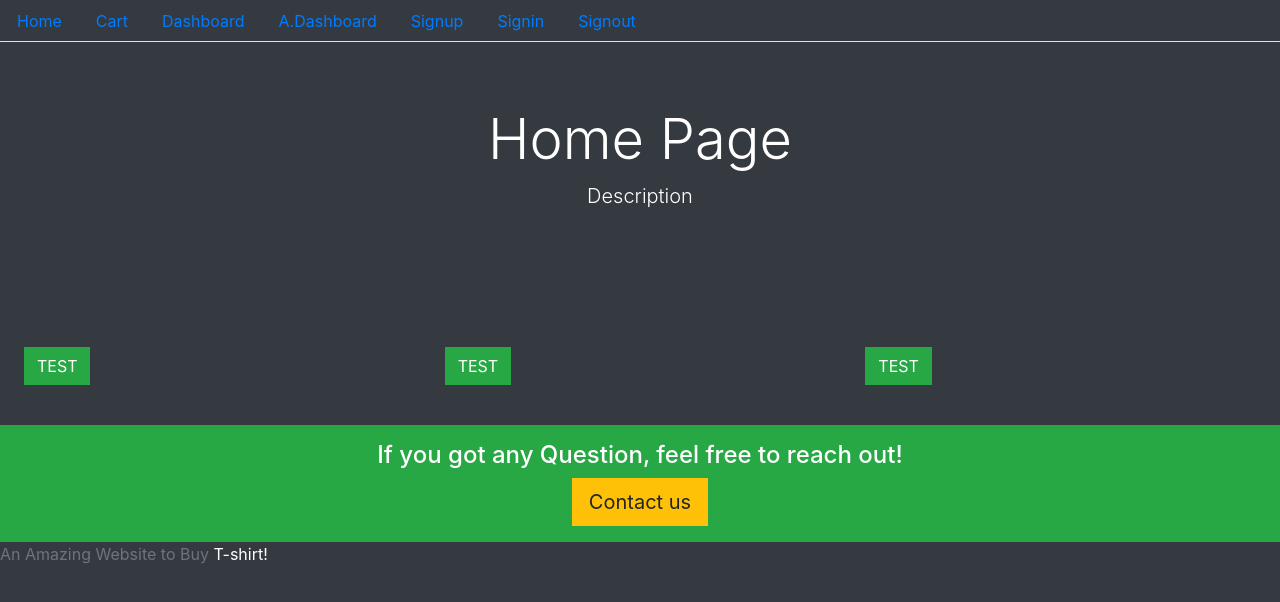
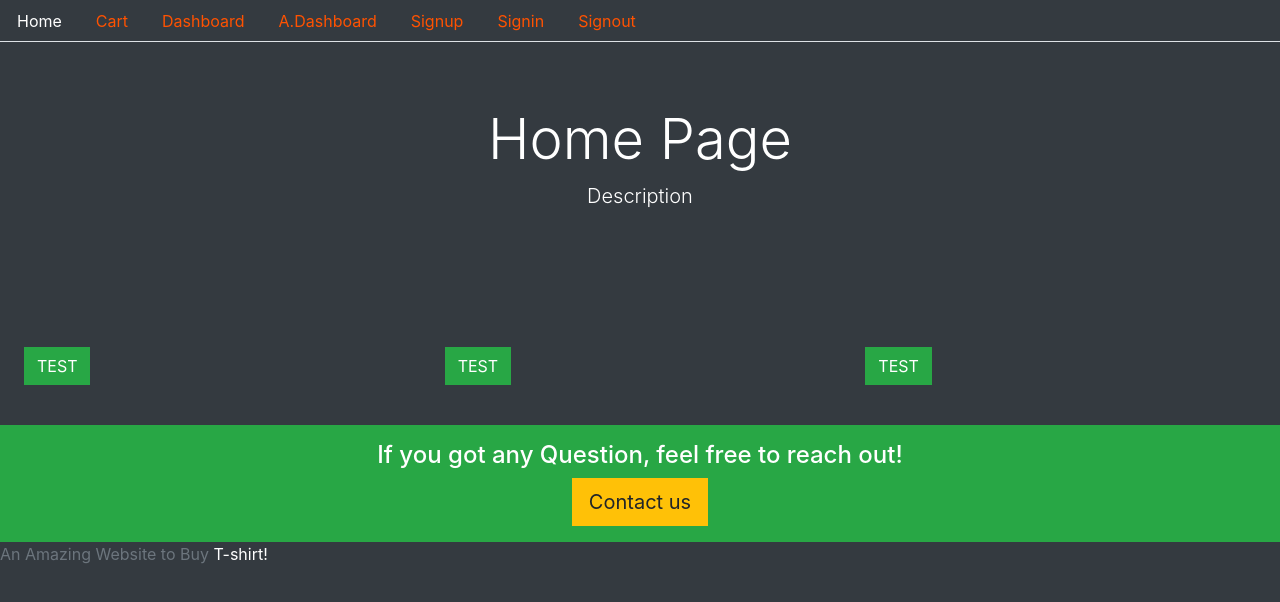
Before and after one commit to akshaydonhe12/T-shirt-Mern, a React (Create React App) app in the folder projfrontend/: page / in a window 1280 px wide. Shown: the top 602 px of the page. Built offline with nearby package versions, Linux system fonts and the light colour scheme.

Commit message:
Adding-Style_toNavbar

```diff
--- a/projfrontend/src/core/Menu.js
+++ b/projfrontend/src/core/Menu.js
@@ -1,42 +1,51 @@
 import React from "react";
 import {Link, withRouter} from "react-router-dom";
 
+const currentTab = (history, path) => {
+    if(history.location.pathname ===path) {
+        return {color: "#ffffff"}
+    } else {
+        return {color: "#ff5200"}
+    }
 
-const Menu = () => (
+}
+
+
+const Menu = ({history}) => (
     <div>
         <ui className="nav nav-tabs bg-dark">
             <li className="nav-item">
-                <Link className="nav-link" to="/">
+                <Link style={currentTab(history, "/")} className="nav-link" to="/">
                     Home
                 </Link>
             </li>
             <li className="nav-item">
-                <Link className="nav-link" to="/">
+                <Link style={currentTab(history, "cart")} className="nav-link" to="cart">
                     Cart
                 </Link>
             </li>
             <li className="nav-item">
-                <Link className="nav-link" to="/">
+                <Link style={currentTab(history, "/user/dashboard")} className="nav-link" to="/user/dasboard">
                     Dashboard
                 </Link>
             </li>
             <li className="nav-item">
-                <Link className="nav-link" to="/">
+                <Link style={currentTab(history, "/A.dashboard")} className="nav-link" to="/A.dashboard">
                     A.Dashboard
                 </Link>
             </li>
             <li className="nav-item">
-                <Link className="nav-link" to="/">
+                <Link style={currentTab(history, "/Signup")} className="nav-link" to="/Signnup">
                     Signup
                 </Link>
             </li>
             <li className="nav-item">
-                <Link className="nav-link" to="/">
+                <Link style={currentTab(history, "/Signin")} className="nav-link" to="/Signin">
                     Signin
                 </Link>
             </li>
             <li className="nav-item">
-                <Link className="nav-link" to="/">
+                <Link style={currentTab(history, "/Signout")} className="nav-link" to="/Signout">
                     Signout
                 </Link>
             </li>
```
